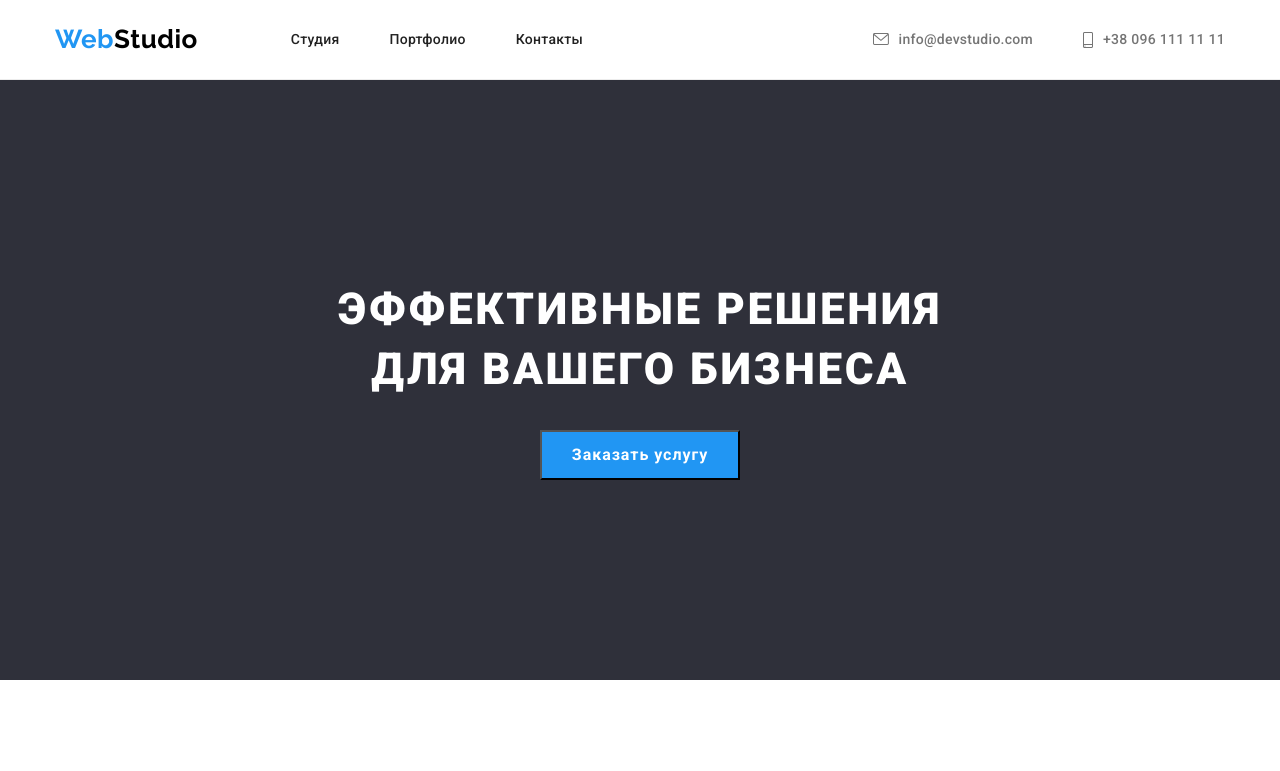
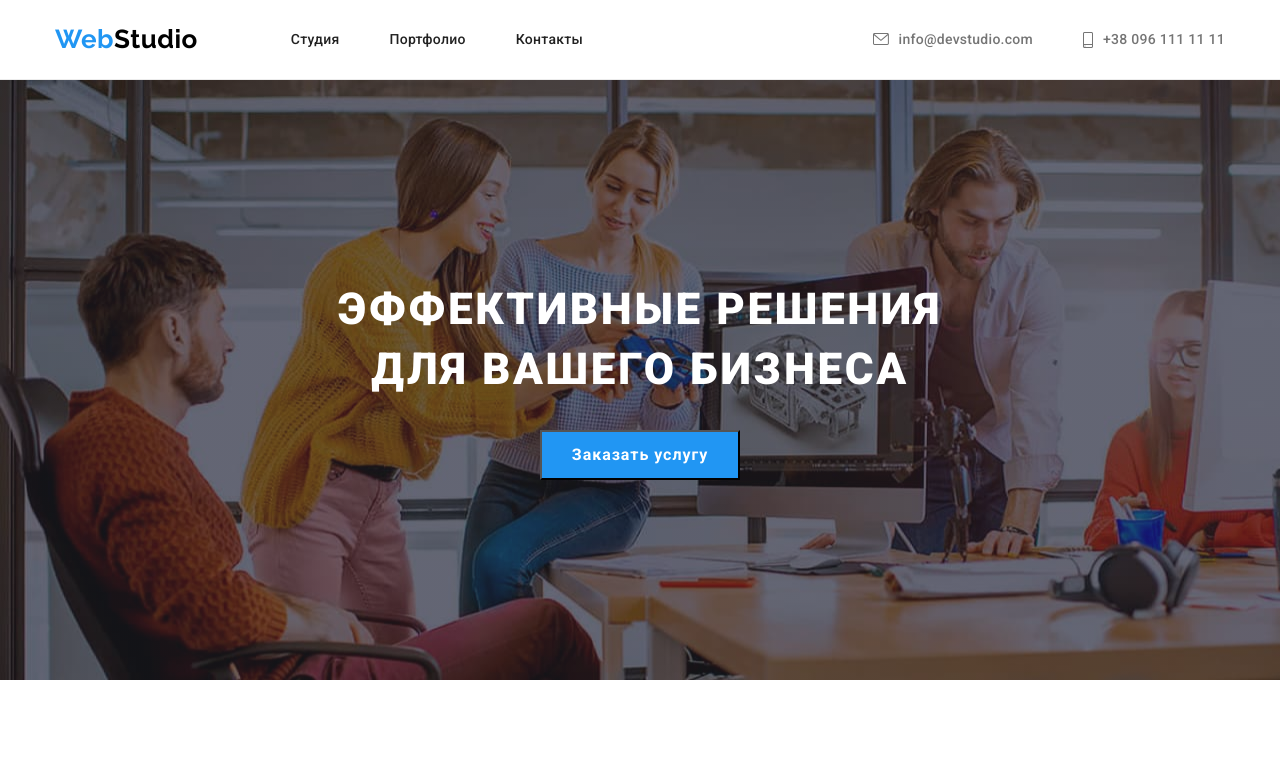
Before and after one commit to SashaDyts/goit-markup-hw-04, a plain HTML site: page index.html in a window 1280 px wide. Shown: the top 771 px of the page. Drawn offline with nearby package versions, Linux system fonts and the light colour scheme.

Commit message:
hero fix 2

```diff
--- a/css/styles.css
+++ b/css/styles.css
@@ -188,7 +188,7 @@ img {
   padding-bottom: 200px;
 
   background-image: linear-gradient(var(--hero-gradient), var(--hero-gradient)),
-    url(./images/heroback.jpg);
+    url(../images/heroback.jpg);
   background-color: var(--hero-footer-bg-color);
 
   text-align: center;
```
